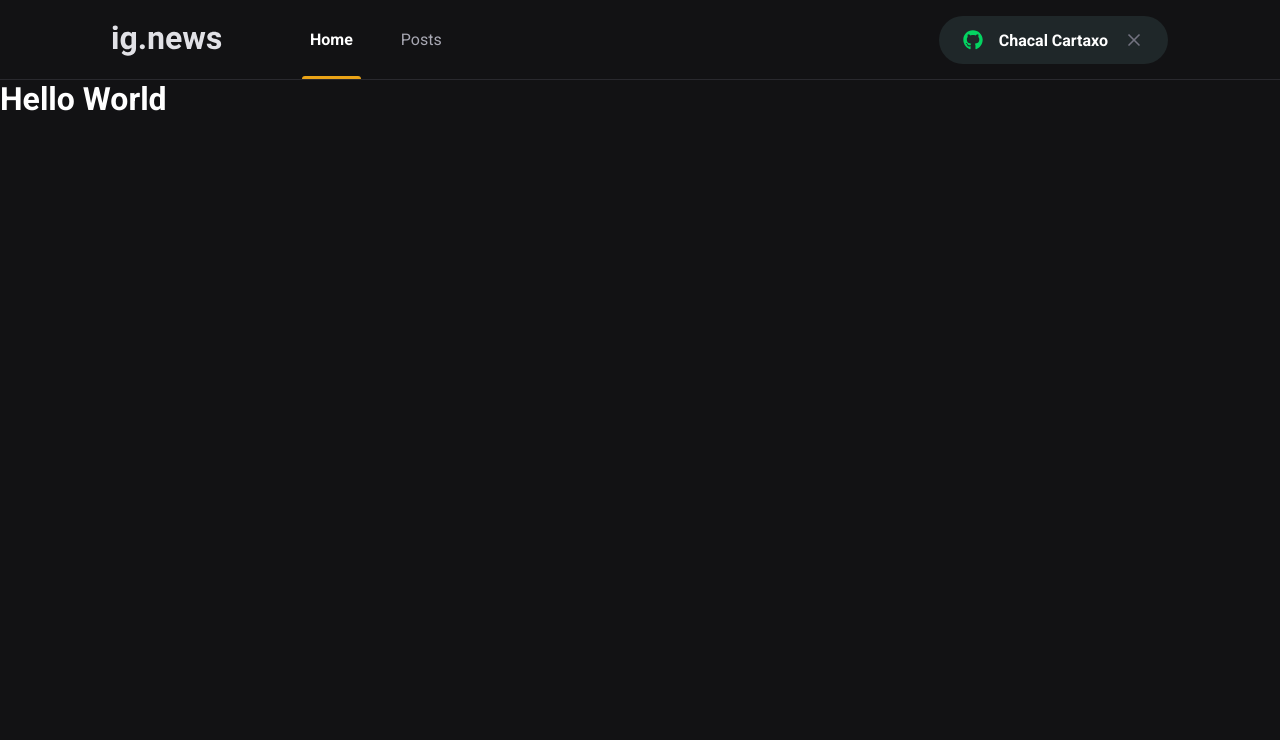
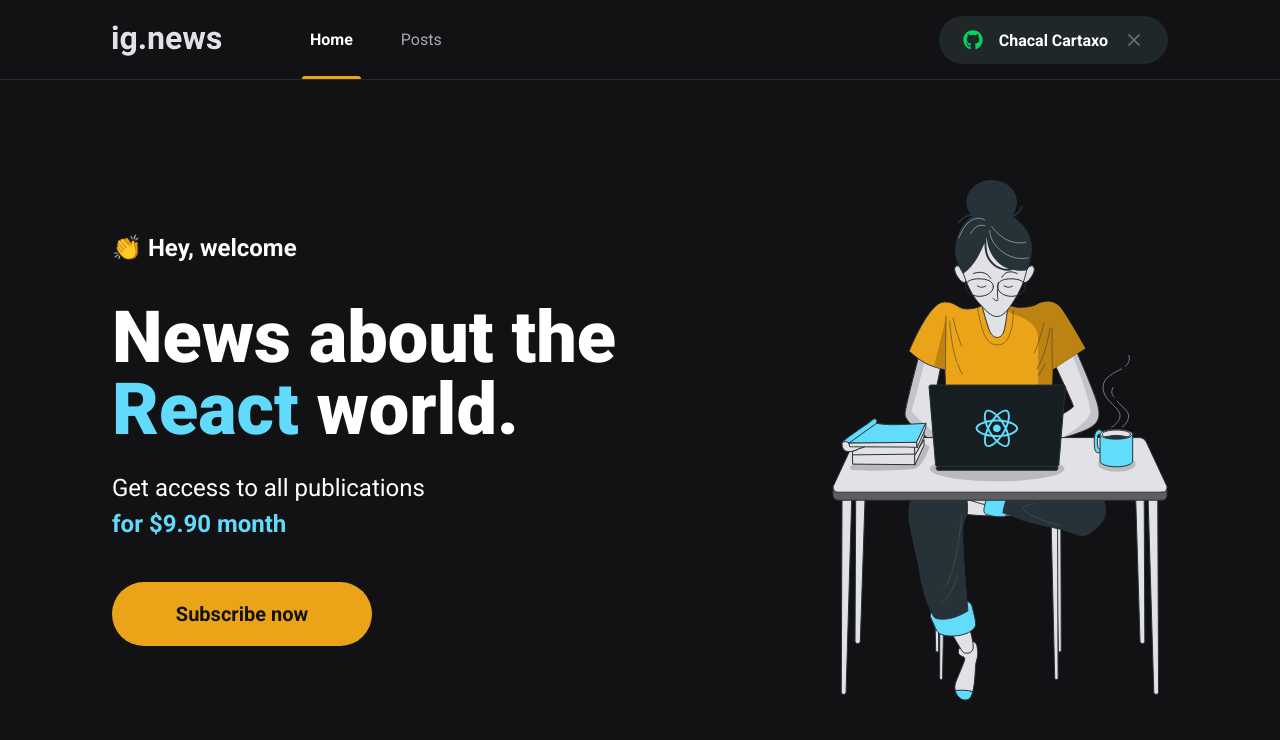
Before and after one commit to wwchacalww/next_ignews, a Next.js app: page / in a window 1280 px wide. Shown: the top 740 px of the page. Built offline with nearby package versions, Linux system fonts and the light colour scheme.

Commit message:
🎨 Layout home created

```diff
--- /dev/null
+++ b/src/components/SubscribeButton/index.tsx
@@ -0,0 +1,12 @@
+import styles from "./styles.module.scss";
+
+export function SubscribeButton() {
+  return (
+    <button
+      type="button"
+      className={styles.subscribeButton}
+    >
+      Subscribe now
+    </button>
+  );
+}
--- /dev/null
+++ b/src/components/SubscribeButton/styles.module.scss
@@ -0,0 +1,20 @@
+.subscribeButton {
+  width: 260px;
+  height: 4rem;
+  border: 0;
+  border-radius: 2rem;
+  background: var(--yellow-500);
+  color: var(--gray-900);
+  font-size: 1.25rem;
+  font-weight: bold;
+
+  display: flex;
+  align-items: center;
+  justify-content: center;
+
+  transition: filter 0.2s;
+
+  &:hover {
+    filter: brightness(0.8);
+  }
+}
--- /dev/null
+++ b/src/pages/home.module.scss
@@ -0,0 +1,45 @@
+.contentContainer {
+  max-width: 1120px;
+  margin: 0 auto;
+  padding: 0 2rem;
+  height: calc(100vh - 5rem);
+
+  display: flex;
+  align-items: center;
+  justify-content: space-between;
+}
+
+.hero {
+  max-width: 660px;
+
+  > span {
+    font-size: 1.5rem;
+    font-weight: bold;
+  }
+
+  h1 {
+    font-size: 4.5rem;
+    line-height: 4.5rem;
+    font-weight: 900;
+    margin-top: 2.5rem;
+
+    span {
+      color: var(--cyan-500);
+    }
+  }
+
+  p {
+    font-size: 1.5rem;
+    line-height: 2.25rem;
+    margin-top: 1.5rem;
+
+    span {
+      color: var(--cyan-500);
+      font-weight: bold;
+    }
+  }
+
+  button {
+    margin-top: 2.5rem;
+  }
+}
--- a/src/pages/index.tsx
+++ b/src/pages/index.tsx
@@ -1,13 +1,28 @@
 import type { NextPage } from 'next'
 import Head from 'next/head'
+import { SubscribeButton } from '../components/SubscribeButton';
+import styles from './home.module.scss';
 
 const Home: NextPage = () => {
   return (
     <>
-      <Head><title>Inicio | ig.news</title></Head>
-      <h1>
-        Hello World
-      </h1>
+      <Head>
+        <title>Home | ig.news</title>
+      </Head>
+
+      <main className={styles.contentContainer}>
+        <section className={styles.hero}>
+          <span>👏 Hey, welcome</span>
+          <h1>News about the <span>React</span> world.</h1>
+          <p>
+            Get access to all publications <br />
+            <span>for $9.90 month</span>
+          </p>
+          <SubscribeButton />
+        </section>
+
+        <img src="/images/avatar.svg" alt="Girl coding" />
+      </main>
     </>
   )
 }
```
